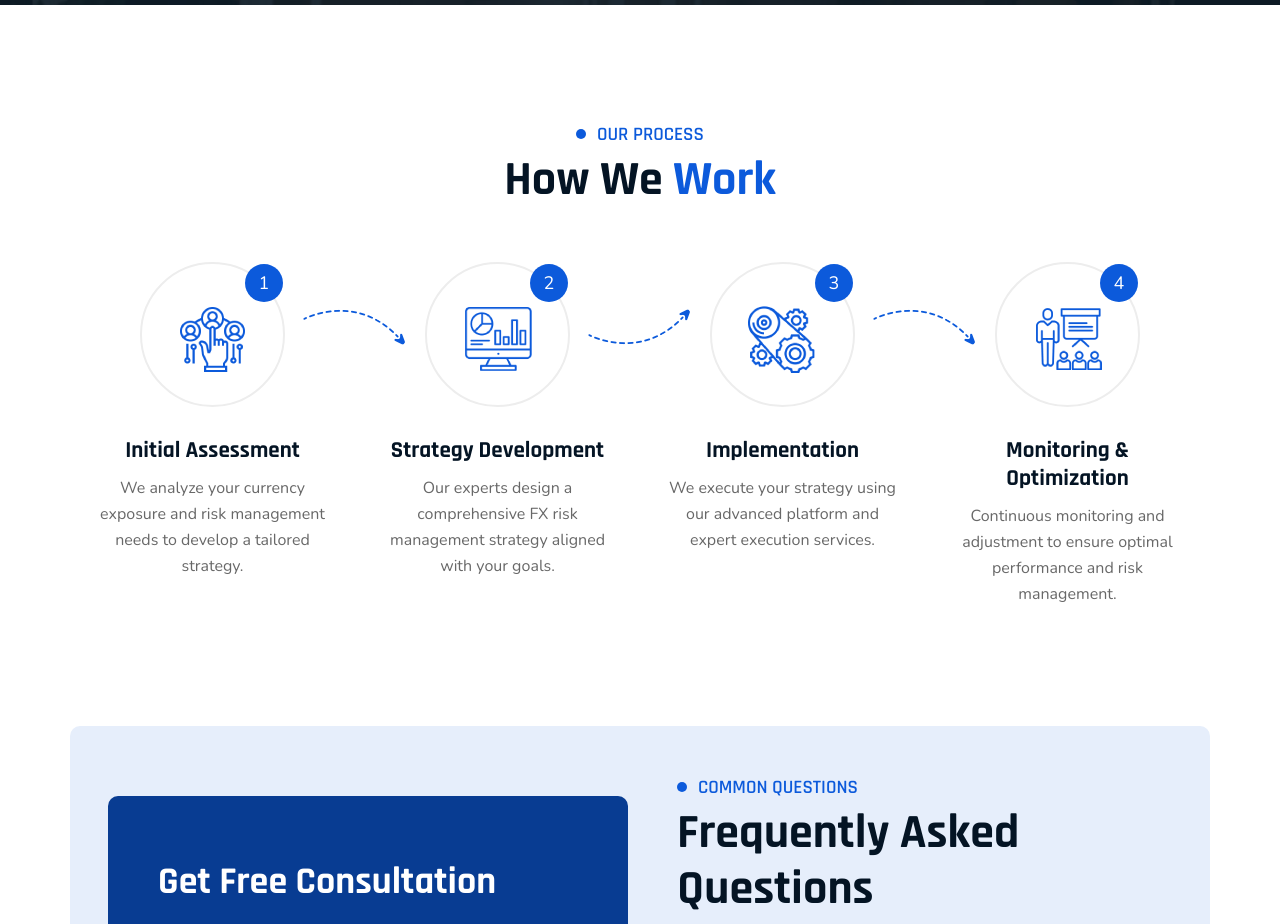
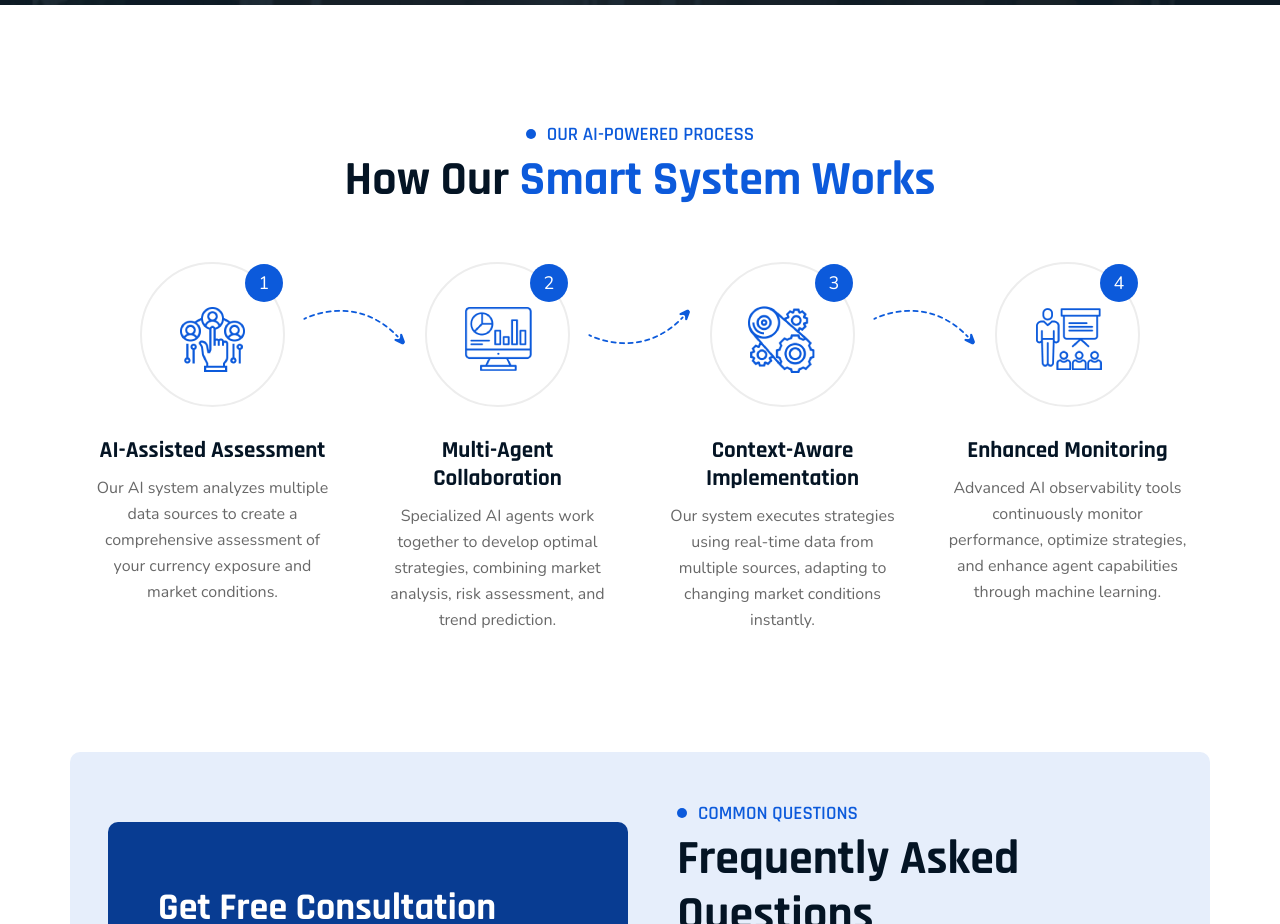
Before and after one commit to jostoz/FormalFXpertoWebPage, a plain HTML site: page index.html in a window 1280 px wide. Shown: the part 3160-4084 px from the top of the page. Drawn offline with nearby package versions, Linux system fonts and the light colour scheme.

Commit message:
Revise process section in index.html: updated headings and descriptions to reflect an AI-driven approach, enhancing clarity and relevance. Improved content for each process step, emphasizing AI capabilities in assessment, strategy development, implementation, and monitoring.

```diff
--- a/index.html
+++ b/index.html
@@ -607,8 +607,8 @@
 		<div class="row">
 			<div class="col-lg-12 text-center">
 				<div class="section-title center style-one">
-					<h4>Our Process</h4>
-					<h1>How We <span>Work</span></h1>
+					<h4>Our AI-Powered Process</h4>
+					<h1>How Our <span>Smart System Works</span></h1>
 			    </div>
 			</div>
 		</div>
@@ -622,8 +622,8 @@
 						</div>
 					</div>
 					<div class="process-content">
-						<h4>Initial Assessment</h4>
-						<p>We analyze your currency exposure and risk management needs to develop a tailored strategy.</p>
+						<h4>AI-Assisted Assessment</h4>
+						<p>Our AI system analyzes multiple data sources to create a comprehensive assessment of your currency exposure and market conditions.</p>
 					</div>
 				</div>
 			</div>
@@ -636,8 +636,8 @@
 						</div>
 					</div>
 					<div class="process-content">
-						<h4>Strategy Development</h4>
-						<p>Our experts design a comprehensive FX risk management strategy aligned with your goals.</p>
+						<h4>Multi-Agent Collaboration</h4>
+						<p>Specialized AI agents work together to develop optimal strategies, combining market analysis, risk assessment, and trend prediction.</p>
 					</div>
 				</div>
 			</div>
@@ -650,8 +650,8 @@
 						</div>
 					</div>
 					<div class="process-content">
-						<h4>Implementation</h4>
-						<p>We execute your strategy using our advanced platform and expert execution services.</p>
+						<h4>Context-Aware Implementation</h4>
+						<p>Our system executes strategies using real-time data from multiple sources, adapting to changing market conditions instantly.</p>
 					</div>
 				</div>
 			</div>
@@ -664,8 +664,8 @@
 						</div>
 					</div>
 					<div class="process-content">
-						<h4>Monitoring & Optimization</h4>
-						<p>Continuous monitoring and adjustment to ensure optimal performance and risk management.</p>
+						<h4>Enhanced Monitoring</h4>
+						<p>Advanced AI observability tools continuously monitor performance, optimize strategies, and enhance agent capabilities through machine learning.</p>
 					</div>
 				</div>
 			</div>
```
